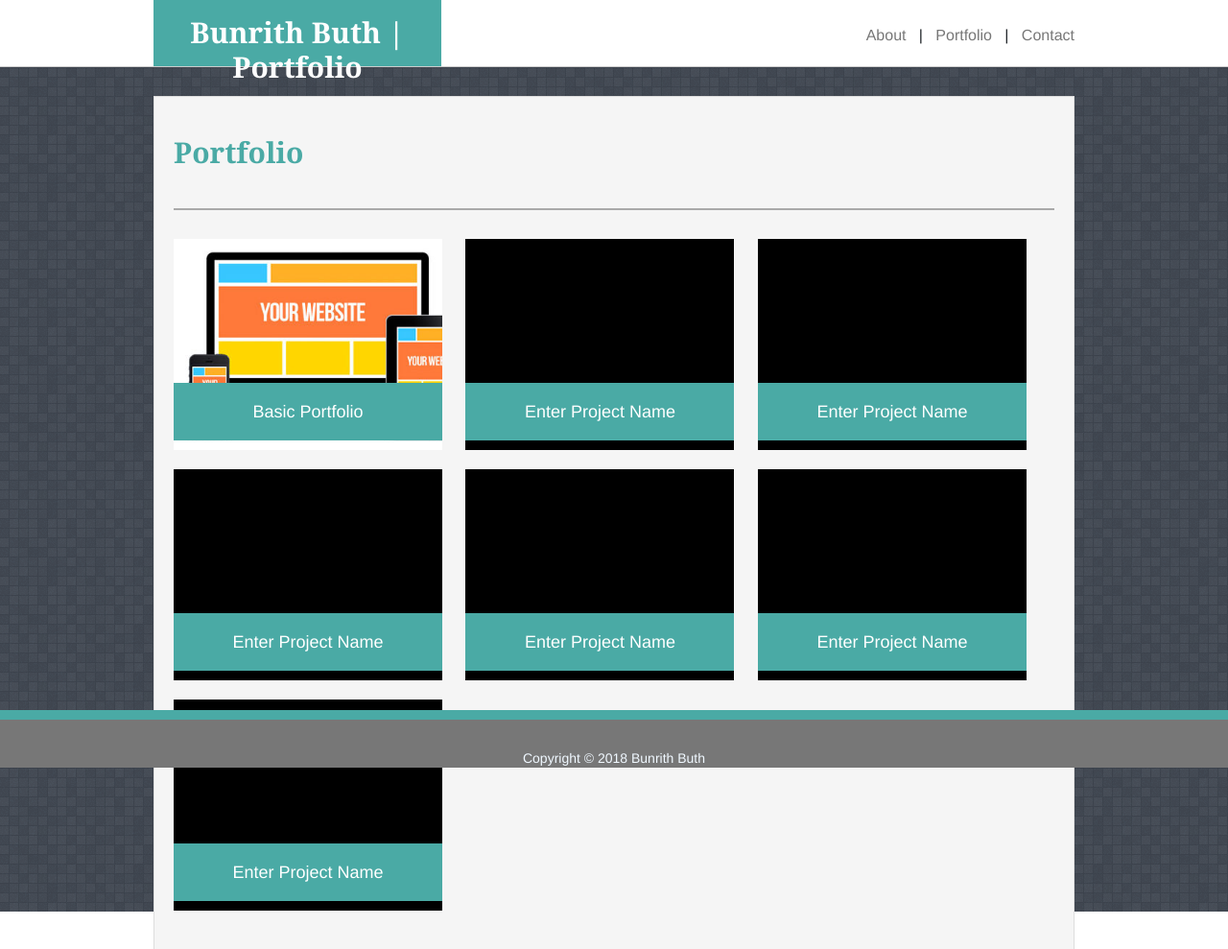
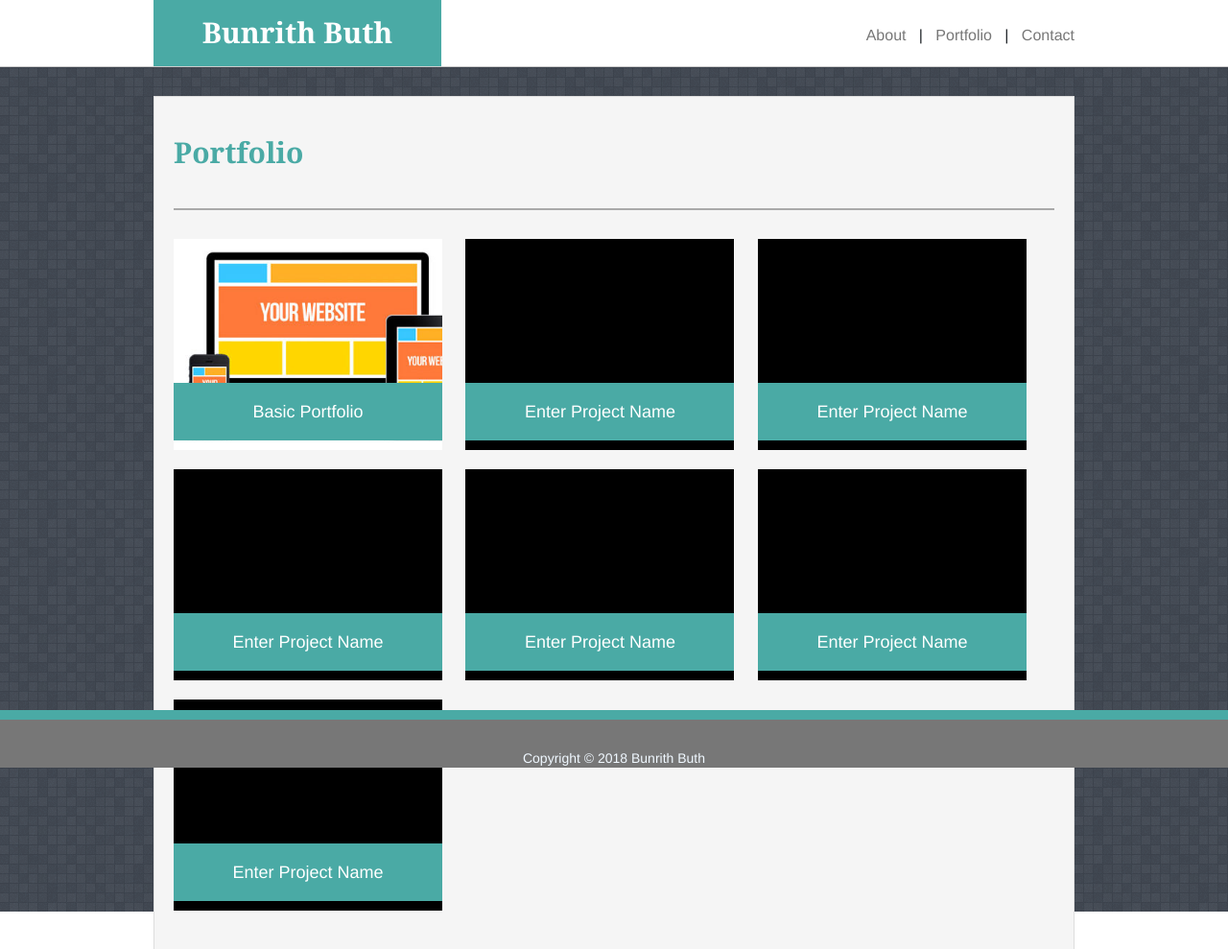
Before and after one commit to bunrithbuth/bunrithbuth.github.io, a plain HTML site: page portfolio.html in a window 1280 px wide. Shown: the whole page at 96% size. Drawn offline with nearby package versions, Linux system fonts and the light colour scheme; a script that the page names is missing.

Commit message:
fixed title

```diff
--- a/portfolio.html
+++ b/portfolio.html
@@ -4,7 +4,7 @@
 <head>
     <meta charset="utf-8" />
     <meta http-equiv="X-UA-Compatible" content="IE=edge">
-    <title>Bunrith Buth | Contact Me</title>
+    <title>Bunrith Buth | Portfolio</title>
     <meta name="viewport" content="width=device-width, initial-scale=1">
     <link rel="stylesheet" href="https://cdnjs.cloudflare.com/ajax/libs/meyer-reset/2.0/reset.css" />
     <link rel="stylesheet" type="text/css" media="screen" href="assets/css/style.css" />
@@ -18,7 +18,7 @@
         <div class="headercontent">
             <a href="index.html">
                 <div class="headerlogo">
-                    <h1>Bunrith Buth | Portfolio</h1>
+                    <h1>Bunrith Buth</h1>
                 </div>
             </a>
             <div class="headerRightNav">
```
Also changed, not shown: contact.html (+1 -1 lines), index.html (+2 -2 lines).
